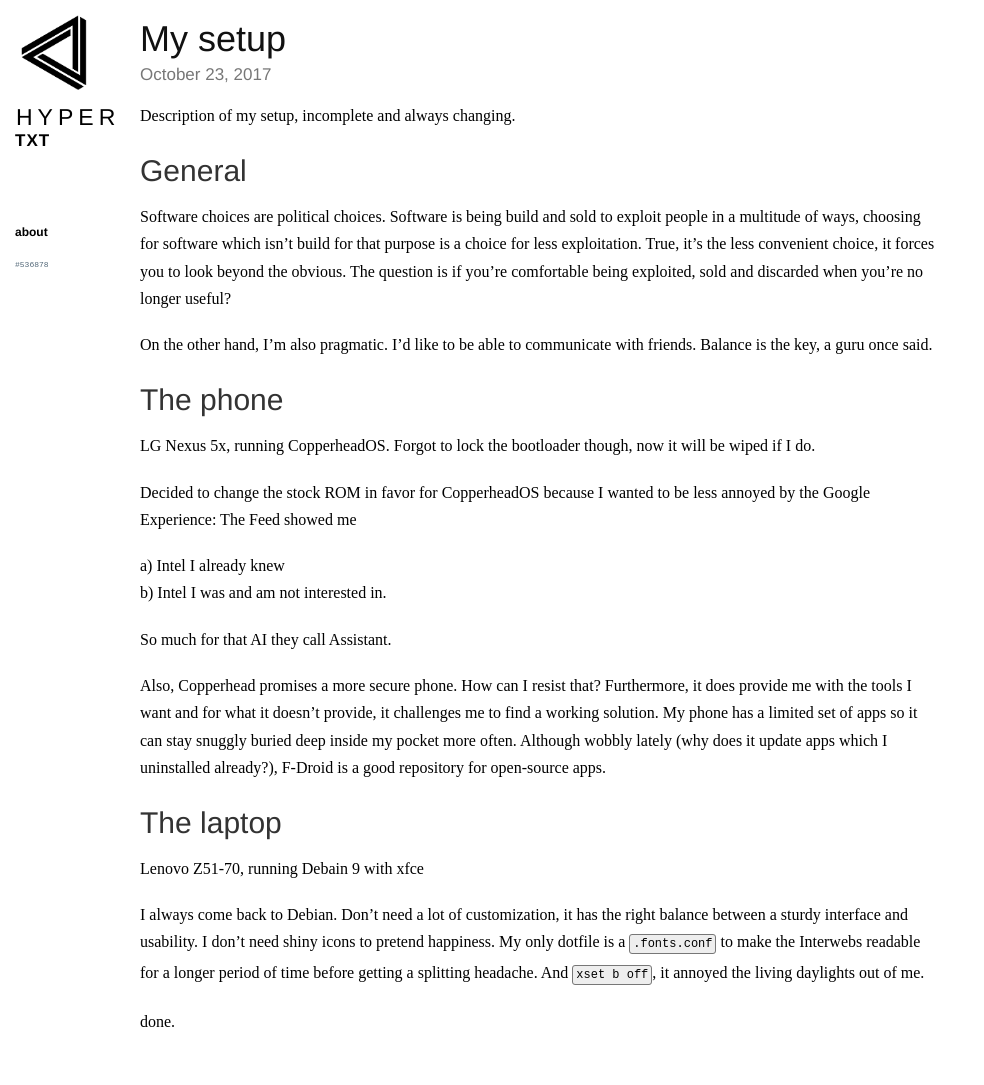
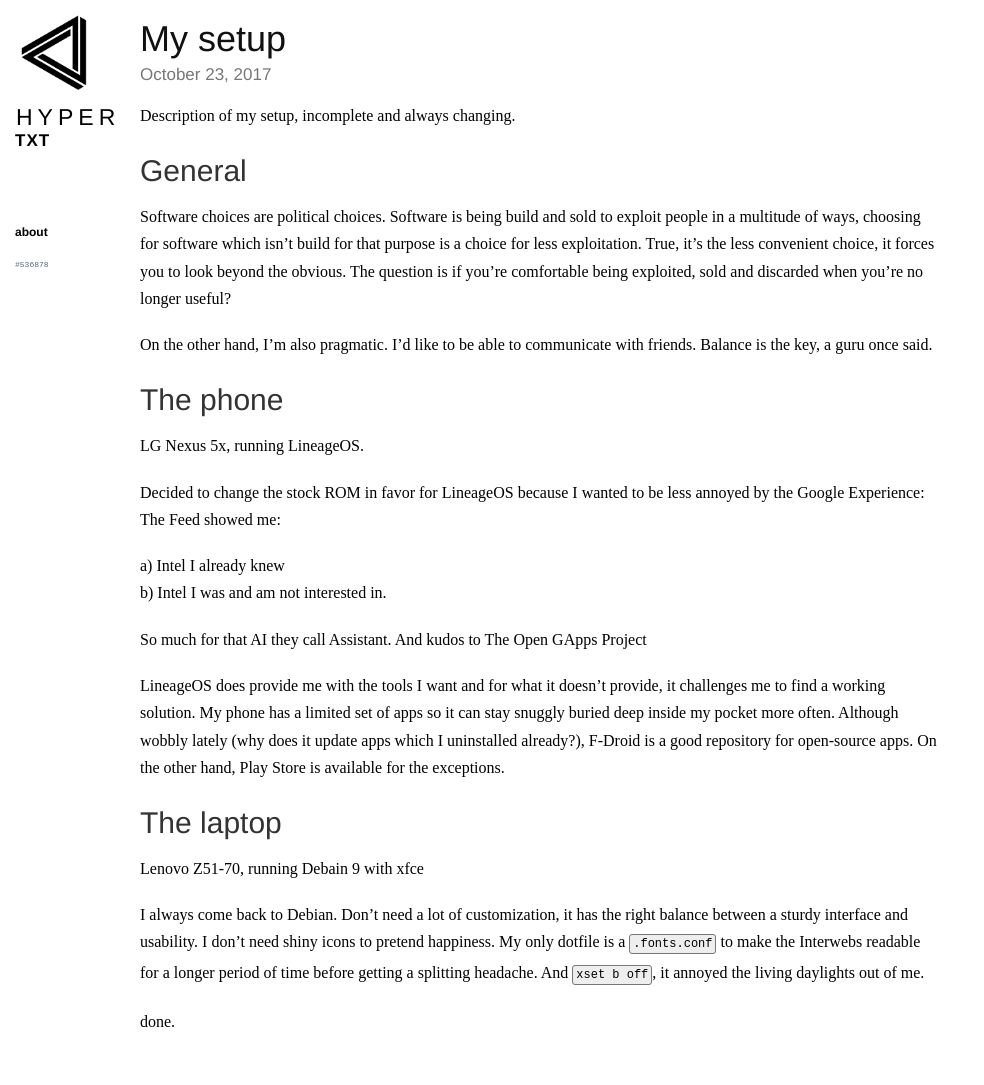
Before and after one commit to idcload/idcload.github.io, a Jekyll site: the page built from _posts/2017-10-23-how-i-work.markdown, in a window 1280 px wide. Shown: the whole page, without its empty margins (0-984 px from the left). Built offline with Jekyll 4.4.1, drawn with Linux system fonts in a browser that asks for light colours; some web fonts are replaced.

Commit message:
Update 2017-10-23-how-i-work.markdown

```diff
--- a/_posts/2017-10-23-how-i-work.markdown
+++ b/_posts/2017-10-23-how-i-work.markdown
@@ -14,16 +14,16 @@ On the other hand, I'm also pragmatic. I'd like to be able to communicate with f
 
 ## The phone
 
-LG Nexus 5x, running CopperheadOS. Forgot to lock the bootloader though, now it will be wiped if I do.
+LG Nexus 5x, running LineageOS.
 
-Decided to change the stock ROM in favor for CopperheadOS because I wanted to be less annoyed by the Google Experience: The Feed showed me
+Decided to change the stock ROM in favor for LineageOS because I wanted to be less annoyed by the Google Experience: The Feed showed me:
 
 a) Intel I already knew
 b) Intel I was and am not interested in.
 
-So much for that AI they call Assistant.
+So much for that AI they call Assistant. And kudos to The Open GApps Project
 
-Also, Copperhead promises a more secure phone. How can I resist that? Furthermore, it does provide me with the tools I want and for what it doesn't provide, it challenges me to find a working solution. My phone has a limited set of apps so it can stay snuggly buried deep inside my pocket more often. Although wobbly lately (why does it update apps which I uninstalled already?), F-Droid is a good repository for open-source apps.
+LineageOS does provide me with the tools I want and for what it doesn't provide, it challenges me to find a working solution. My phone has a limited set of apps so it can stay snuggly buried deep inside my pocket more often. Although wobbly lately (why does it update apps which I uninstalled already?), F-Droid is a good repository for open-source apps. On the other hand, Play Store is available for the exceptions.
 
 ## The laptop
 
```
